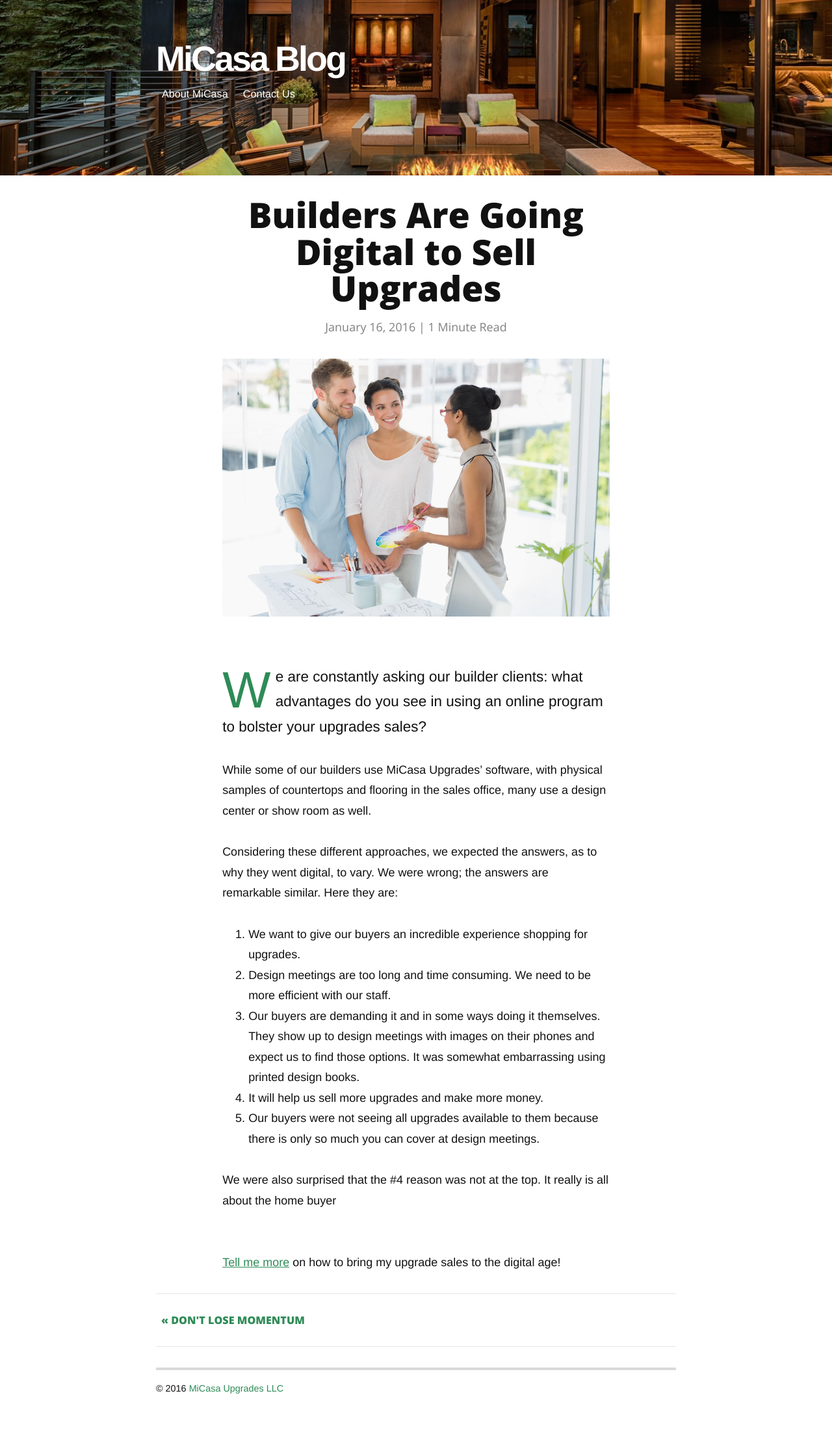
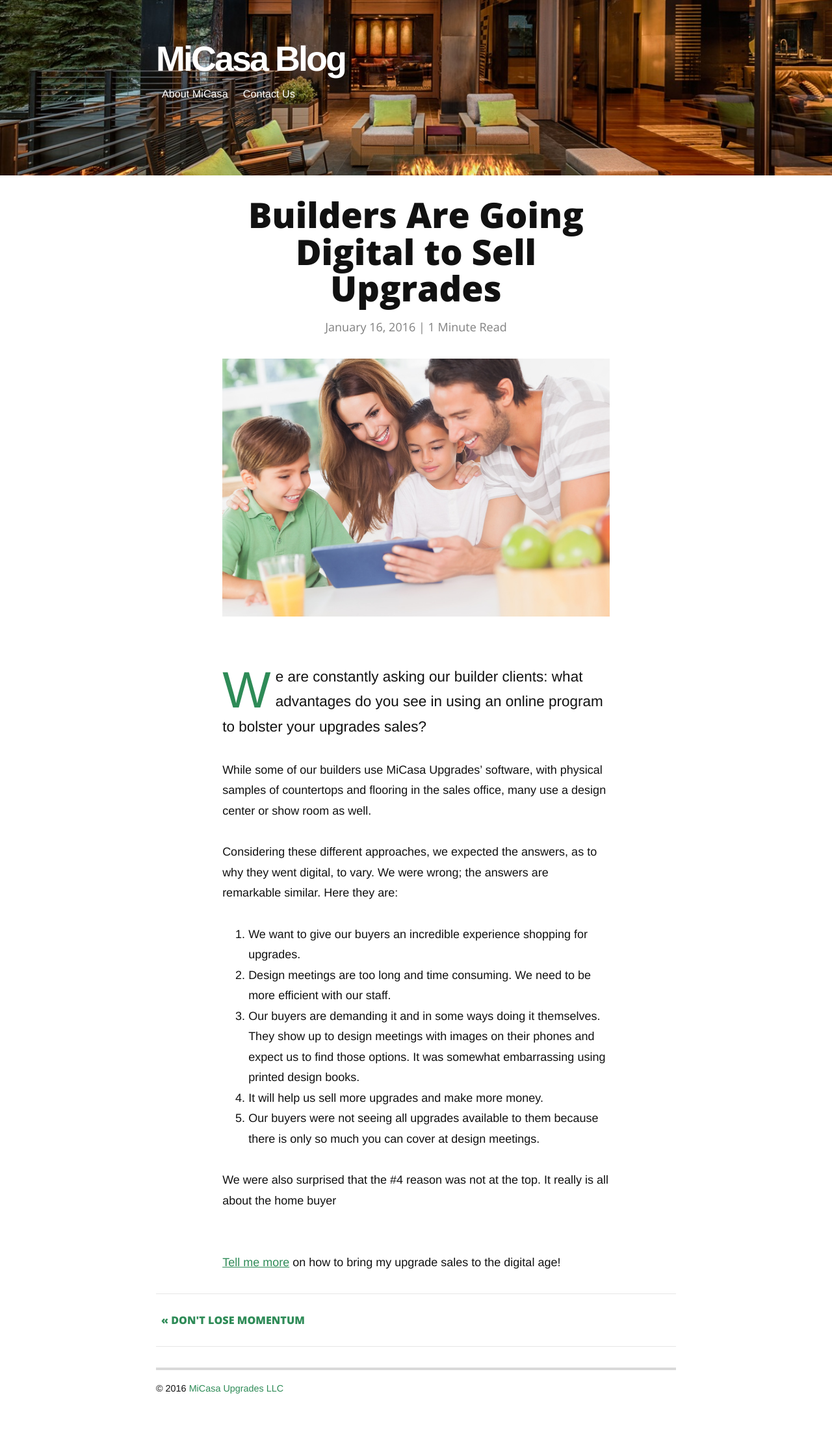
Before and after one commit to micasaupgrades/blog, a Jekyll site: the page built from _posts/2016-01-16-builders-going-digital.markdown, in a window 1280 px wide. Shown: the whole page at 65% size. Built offline with Jekyll 4.4.1, drawn with Linux system fonts in a browser that asks for light colours; nearby versions of some CDN libraries; Markdown is read by kramdown in place of the engine named in the settings; comment, search, counter and statistics services are not loaded.

Commit message:
changed image

```diff
--- a/_posts/2016-01-16-builders-going-digital.markdown
+++ b/_posts/2016-01-16-builders-going-digital.markdown
@@ -3,7 +3,7 @@
 title:  "Builders Are Going Digital to Sell Upgrades"
 date:   2016-01-16
 ---
-<img src="{{ '/assets/img/couple_designer.jpg' | prepend: site.baseurl }}" alt="">
+<img src="{{ '/assets/img/family.jpg' | prepend: site.baseurl }}" alt="">
 
 <p class="intro"><span class="dropcap">W</span>e are constantly asking our builder clients:  what advantages do you see in using an online program to bolster your upgrades sales?</p>
 <p>
```
